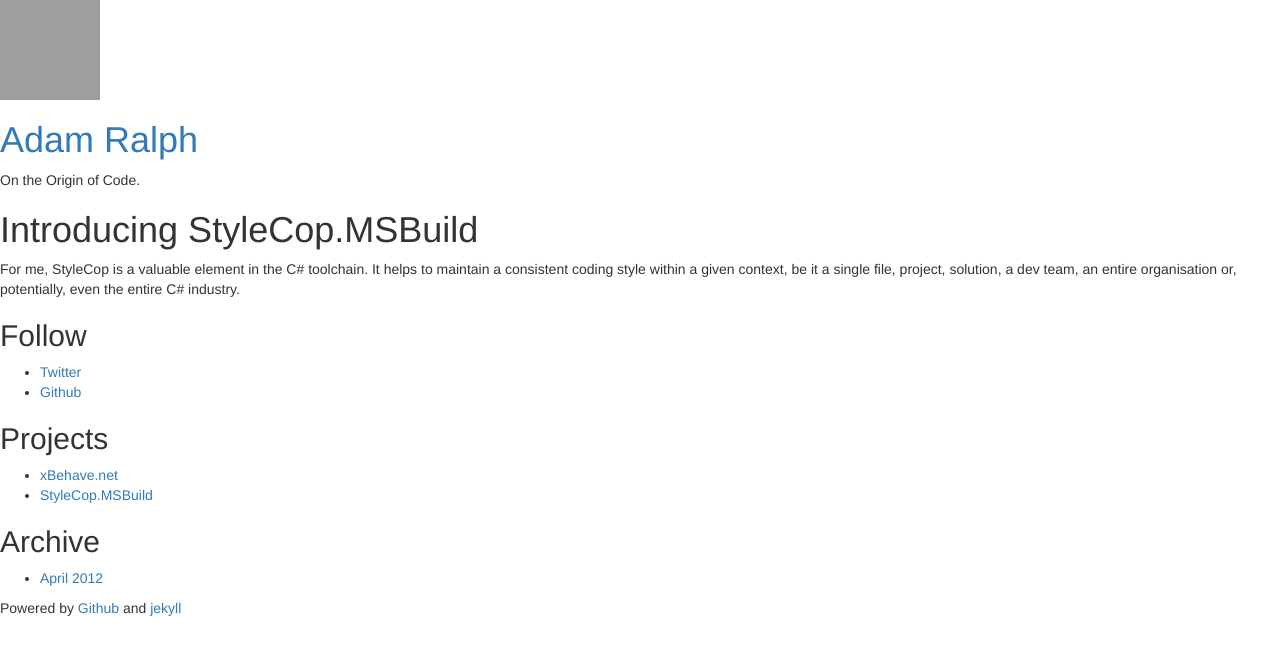
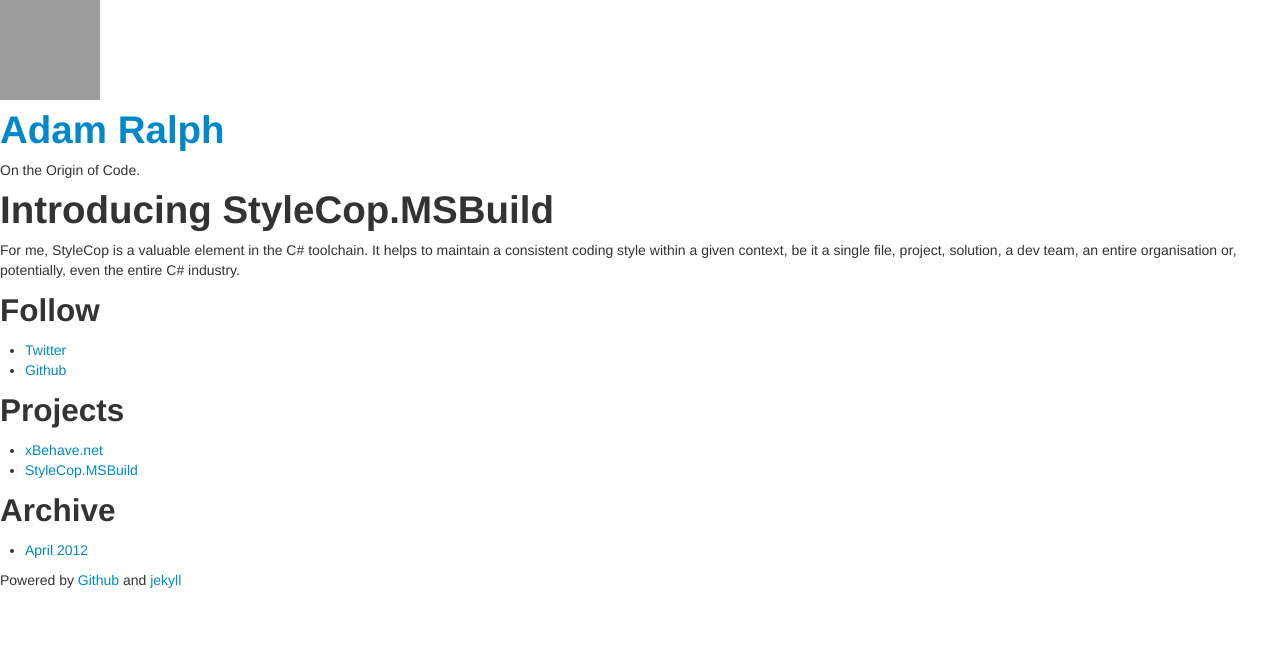
Before and after one commit to adamralph/adamralph.github.com, a Jekyll site: the page built from _posts/2012-04-17-introducing-stylecop-msbuild.md, in a window 1280 px wide. Shown: the top 655 px of the page. Built offline with Jekyll 4.4.1, drawn with Linux system fonts in a browser that asks for light colours; nearby versions of some CDN libraries; library files that are not in the unit come from our copies; Markdown is read by kramdown in place of the engine named in the settings; grey boxes are pictures that could not be loaded.

Commit message:
fixed asset paths

```diff
--- a/_layouts/default.html
+++ b/_layouts/default.html
@@ -4,8 +4,8 @@
     <meta charset="UTF-8" />
     <meta name="viewport" content="width=device-width, initial-scale=1.0">
     <title>{{ page.title }} &#8211; adamralph.com</title>
-    <link href="css/bootstrap.min.css" rel="stylesheet" media="screen" />
-    <link href="css/bootstrap-responsive.min.css" rel="stylesheet">
+    <link href="/css/bootstrap.min.css" rel="stylesheet" media="screen" />
+    <link href="/css/bootstrap-responsive.min.css" rel="stylesheet">
   </head>
   <body>
     <header>
@@ -63,6 +63,6 @@
       </p>
     </footer>
     <script src="http://code.jquery.com/jquery-latest.js" />
-    <script src="js/bootstrap.min.js" />
+    <script src="/js/bootstrap.min.js" />
   </body>
 </html>
```
